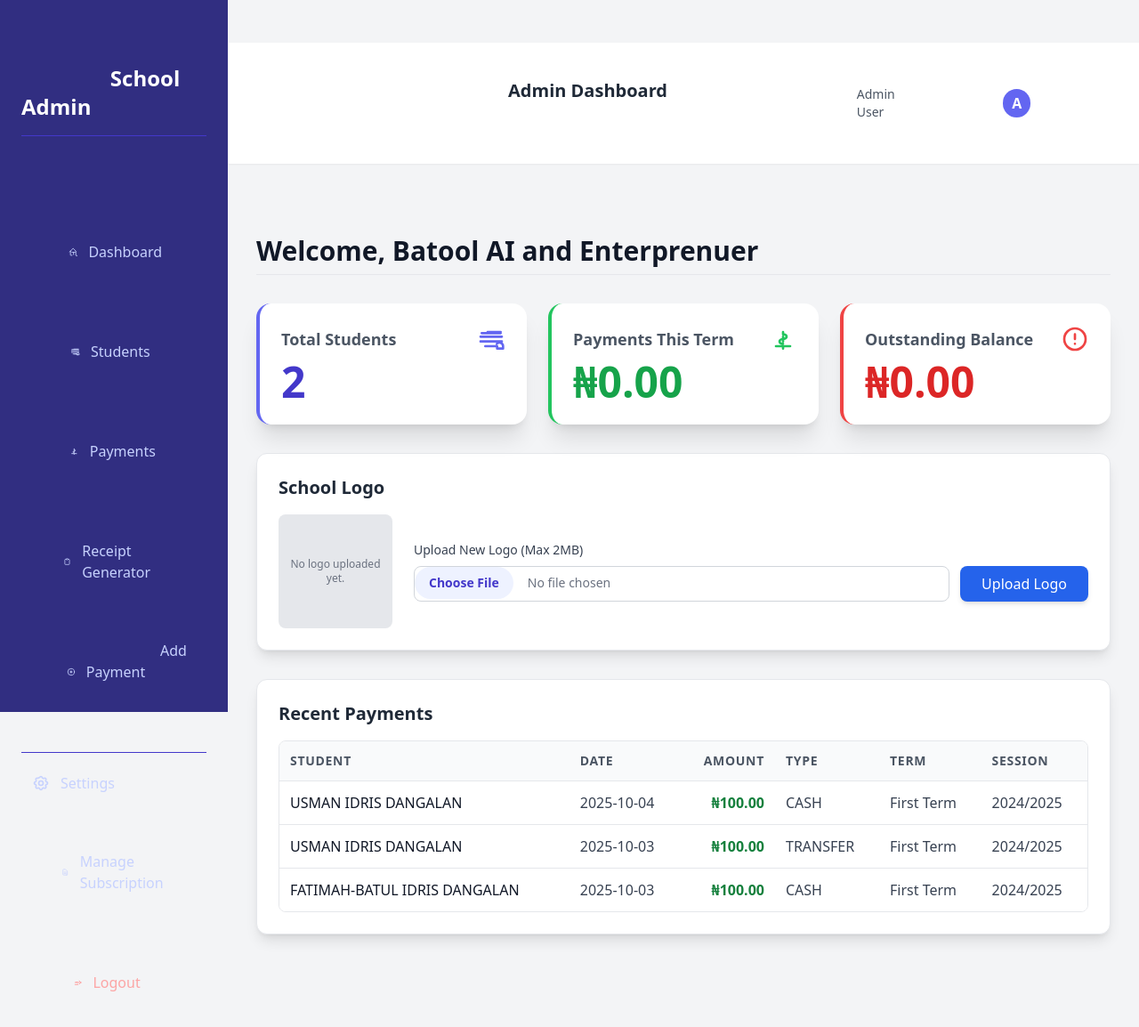
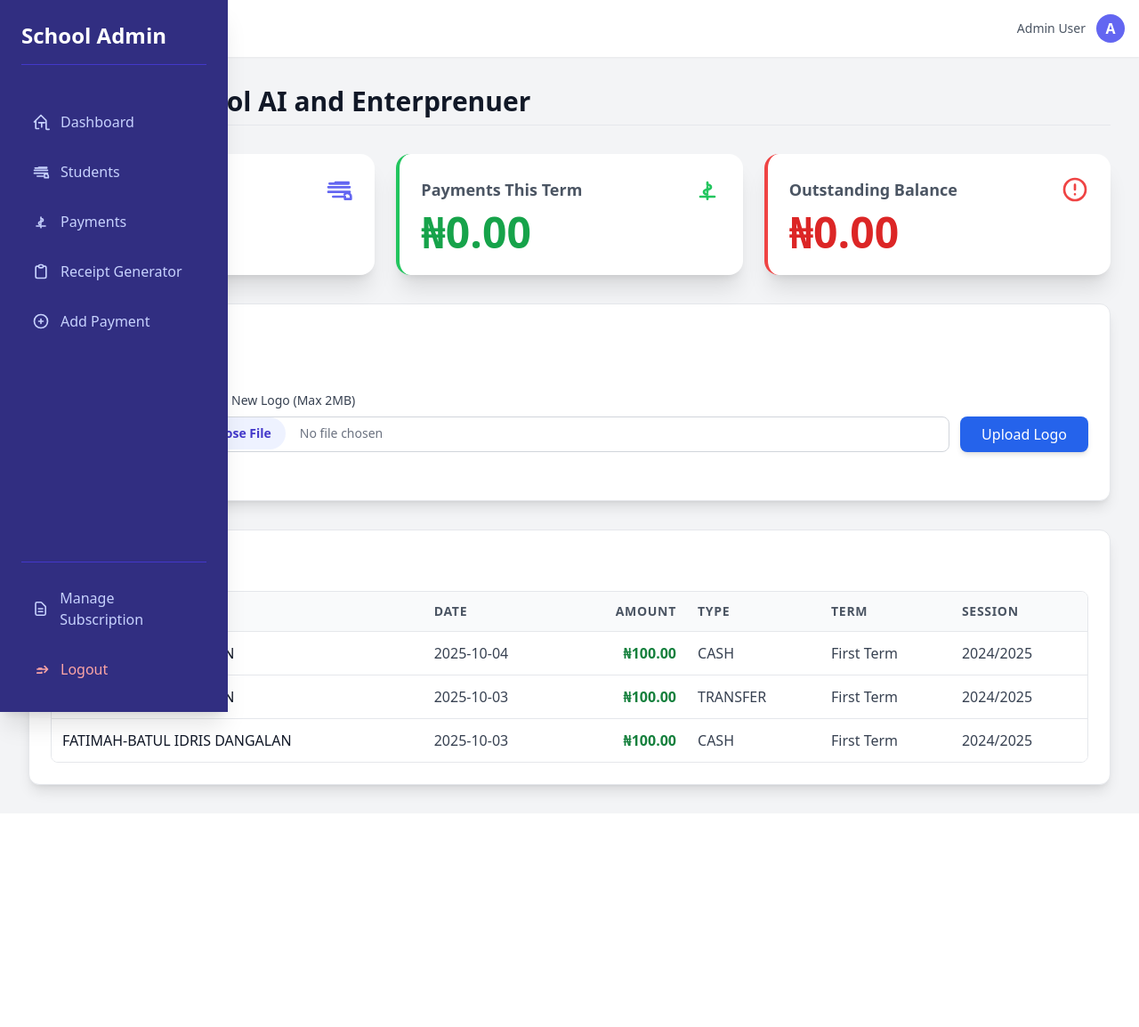
Before and after one commit to winter0019/school_pay, a Flask app: page /dashboard in a window 1280 px wide. Shown: the whole page at 89% size. After the commit the page ends 902 px from the top, so only its background shows below. Run offline with Flask 3, Linux system fonts and the light colour scheme; a user stored in the database is signed in; data comes from the database, SQL or seed files in the repository; data that the repository does not hold is empty; some libraries are stand-ins or nearby versions.

Commit message:
Update layout.html

```diff
--- a/templates/layout.html
+++ b/templates/layout.html
@@ -1,127 +1,230 @@
+
 <!DOCTYPE html>
+
 <html lang="en">
+
 <head>
+
     <meta charset="UTF-8">
+
     <meta name="viewport" content="width=device-width, initial-scale=1.0">
+
     <title>{% block title %}SchoolPay Admin{% endblock %}</title>
+
     <script src="https://cdn.tailwindcss.com"></script>
+
     </head>
+
 <body class="bg-gray-100 font-sans antialiased">
 
+
     <div id="sidebar" class="fixed inset-y-0 left-0 z-40 w-64 bg-indigo-900 shadow-xl
-        transition-transform duration-300 transform -translate-x-full lg:translate-x-0">
+
+        transition-transform duration-300 -translate-x-full lg:translate-x-0">
+
         <div class="p-6 text-white h-full flex flex-col">
+
             <div class="text-2xl font-extrabold mb-10 border-b border-indigo-700 pb-4">
+
                 School Admin
+
             </div>
 
-                        <nav class="space-y-1 flex-grow">
-                                <a href="{{ url_for('dashboard') }}" class="flex items-center py-1.5 px-3 rounded-lg text-indigo-200 hover:bg-indigo-700 hover:text-white transition duration-200">
+
+            <nav class="space-y-2 flex-grow">
+
+                <a href="{{ url_for('dashboard') }}" class="flex items-center p-3 rounded-lg text-indigo-200 hover:bg-indigo-700 hover:text-white transition duration-200">
+
                     <svg class="w-5 h-5 mr-3" fill="none" stroke="currentColor" viewBox="0 0 24 24" xmlns="http://www.w3.org/2000/svg"><path stroke-linecap="round" stroke-linejoin="round" stroke-width="2" d="M3 12l2-2m0 0l7-7 7 7M5 10v10a1 1 0 001 1h3m10-10v10a1 1 0 001 1h3m-10-9v6m-4-6h8"></path></svg>
+
                     Dashboard
+
                 </a>
-                <a href="{{ url_for('students') }}" class="flex items-center py-1.5 px-3 rounded-lg text-indigo-200 hover:bg-indigo-700 hover:text-white transition duration-200">
+
+                <a href="{{ url_for('students') }}" class="flex items-center p-3 rounded-lg text-indigo-200 hover:bg-indigo-700 hover:text-white transition duration-200">
+
                     <svg class="w-5 h-5 mr-3" fill="none" stroke="currentColor" viewBox="0 0 24 24" xmlns="http://www.w3.org/2000/svg"><path stroke-linecap="round" stroke-linejoin="round" stroke-width="2" d="M17 20h5v-2a3 3 0 00-5.356-1.857M17 20v-2m0 2h2m-4-2H7m4 0h5m4-12H9M3 10h18M3 14h18M4 7h16"></path></svg>
+
                     Students
+
                 </a>
-                <a href="{{ url_for('list_payments') }}" class="flex items-center py-1.5 px-3 rounded-lg text-indigo-200 hover:bg-indigo-700 hover:text-white transition duration-200">
+
+                <a href="{{ url_for('list_payments') }}" class="flex items-center p-3 rounded-lg text-indigo-200 hover:bg-indigo-700 hover:text-white transition duration-200">
+
                     <svg class="w-5 h-5 mr-3" fill="none" stroke="currentColor" viewBox="0 0 24 24" xmlns="http://www.w3.org/2000/svg"><path stroke-linecap="round" stroke-linejoin="round" stroke-width="2" d="M12 8c1.657 0 3 .895 3 2s-1.343 2-3 2-3 .895-3 2 1.343 2 3 2m0-8V6m0 4v4m0 4v2m-6-2h12"></path></svg>
+
                     Payments
+
                 </a>
-                   <a href="{{ url_for('receipt_generator_index') }}" class="flex items-center py-1.5 px-3 rounded-lg text-indigo-200 hover:bg-indigo-700 hover:text-white transition duration-200">
+
+                   <a href="{{ url_for('receipt_generator_index') }}" class="flex items-center p-3 rounded-lg text-indigo-200 hover:bg-indigo-700 hover:text-white transition duration-200">
+
                     <svg class="w-5 h-5 mr-3" fill="none" stroke="currentColor" viewBox="0 0 24 24" xmlns="http://www.w3.org/2000/svg"><path stroke-linecap="round" stroke-linejoin="round" stroke-width="2" d="M9 5H7a2 2 0 00-2 2v12a2 2 0 002 2h10a2 2 0 002-2V7a2 2 0 00-2-2h-2M9 5a2 2 0 002 2h2a2 2 0 002-2M9 5a2 2 0 012-2h2a2 2 0 012 2"></path></svg>
+
                     Receipt Generator
+
                 </a>
-                <a href="{{ url_for('add_payment') }}" class="flex items-center py-1.5 px-3 rounded-lg text-indigo-200 hover:bg-indigo-700 hover:text-white transition duration-200">
+
+                <a href="{{ url_for('add_payment') }}" class="flex items-center p-3 rounded-lg text-indigo-200 hover:bg-indigo-700 hover:text-white transition duration-200">
+
                     <svg class="w-5 h-5 mr-3" fill="none" stroke="currentColor" viewBox="0 0 24 24" xmlns="http://www.w3.org/2000/svg"><path stroke-linecap="round" stroke-linejoin="round" stroke-width="2" d="M12 9v3m0 0v3m0-3h3m-3 0H9m12 0a9 9 0 11-18 0 9 9 0 0118 0z"></path></svg>
+
                     Add Payment
+
                 </a>
+
             </nav>
 
-                        <div class="mt-auto pt-4 border-t border-indigo-700 space-y-1">
-                <a href="{{ url_for('settings') }}" class="flex items-center py-1.5 px-3 rounded-lg text-indigo-200 hover:bg-indigo-700 hover:text-white transition duration-200">
-                    <svg class="w-5 h-5 mr-3" fill="none" stroke="currentColor" viewBox="0 0 24 24" xmlns="http://www.w3.org/2000/svg"><path stroke-linecap="round" stroke-linejoin="round" stroke-width="2" d="M10.325 4.317c.426-1.756 2.924-1.756 3.35 0a1.724 1.724 0 002.573 1.066c1.543-.94 3.31.826 2.37 2.37a1.724 1.724 0 001.065 2.572c1.756.426 1.756 2.924 0 3.35a1.724 1.724 0 00-1.066 2.573c.94 1.543-.826 3.31-2.37 2.37a1.724 1.724 0 00-2.572 1.065c-.426 1.756-2.924 1.756-3.35 0a1.724 1.724 0 00-2.573-1.066c-1.543.94-3.31-.826-2.37-2.37a1.724 1.724 0 00-1.065-2.572c-1.756-.426-1.756-2.924 0-3.35a1.724 1.724 0 001.066-2.573c-.94-1.543.826-3.31 2.37-2.37h.001z"></path><path stroke-linecap="round" stroke-linejoin="round" stroke-width="2" d="M15 12a3 3 0 11-6 0 3 3 0 016 0z"></path></svg>
-                    Settings
+
+            <div class="mt-auto pt-4 border-t border-indigo-700">
+
+                   <a href="{{ url_for('pay_with_paystack_subscription') }}" class="flex items-center p-3 rounded-lg text-indigo-200 hover:bg-indigo-700 hover:text-white transition duration-200">
+
+                    <svg class="w-5 h-5 mr-3" fill="none" stroke="currentColor" viewBox="0 0 24 24" xmlns="http://www.w3.org/2000/svg"><path stroke-linecap="round" stroke-linejoin="round" stroke-width="2" d="M9 12h6m-6 4h6m2 5H7a2 2 0 01-2-2V5a2 2 0 012-2h5.586a1 1 0 01.707.293l5.414 5.414a1 1 0 01.293.707V19a2 2 0 01-2 2z"></path></svg>
+
+                    Manage Subscription
+
                 </a>
 
-                   <a href="{{ url_for('pay_with_paystack_subscription') }}" class="flex items-center py-1.5 px-3 rounded-lg text-indigo-200 hover:bg-indigo-700 hover:text-white transition duration-200">
-                    <svg class="w-5 h-5 mr-3" fill="none" stroke="currentColor" viewBox="0 0 24 24" xmlns="http://www.w3.org/2000/svg"><path stroke-linecap="round" stroke-linejoin="round" stroke-width="2" d="M9 12h6m-6 4h6m2 5H7a2 2 0 01-2-2V5a2 2 0 012-2h5.586a1 1 0 01.707.293l5.414 5.414a1 1 0 01.293.707V19a2 2 0 01-2 2z"></path></svg>
-                    Manage Subscription
+                <a href="{{ url_for('logout') }}" class="flex items-center p-3 rounded-lg text-red-300 hover:bg-indigo-700 hover:text-red-100 transition duration-200 mt-2">
+
+                    <svg class="w-5 h-5 mr-3" fill="none" stroke="currentColor" viewBox="0 0 24 24" xmlns="http://www.w3.org/2000/svg"><path stroke-linecap="round" stroke-linejoin="round" stroke-width="2" d="M17 16l4-4m0 0l-4-4m4 4H7m6 4v1m-6 0h6m-4-6h4"></path></svg>
+
+                    Logout
+
                 </a>
-                <a href="{{ url_for('logout') }}" class="flex items-center py-1.5 px-3 rounded-lg text-red-300 hover:bg-indigo-700 hover:text-red-100 transition duration-200 mt-2">
-                    <svg class="w-5 h-5 mr-3" fill="none" stroke="currentColor" viewBox="0 0 24 24" xmlns="http://www.w3.org/2000/svg"><path stroke-linecap="round" stroke-linejoin="round" stroke-width="2" d="M17 16l4-4m0 0l-4-4m4 4H7m6 4v1m-6 0h6m-4-6h4"></path></svg>
-                    Logout
-                </a>
+
             </div>
+
         </div>
+
     </div>
+
 
     <div id="sidebar-backdrop" class="fixed inset-0 bg-black opacity-50 z-30 hidden lg:hidden" onclick="toggleSidebar()"></div>
 
-    <div id="main-content" class="min-h-screen lg:ml-64">
+
+    <div id="main-content" class="min-h-screen **lg:ml-64**">
+
+
 
         <header class="bg-white shadow-sm p-4 sticky top-0 z-10">
+
             <div class="flex items-center justify-between">
+
                 <button id="sidebar-toggle" class="lg:hidden p-2 text-indigo-700 hover:text-indigo-900 focus:outline-none" onclick="toggleSidebar()">
+
                     <svg class="w-6 h-6" fill="none" stroke="currentColor" viewBox="0 0 24 24" xmlns="http://www.w3.org/2000/svg"><path stroke-linecap="round" stroke-linejoin="round" stroke-width="2" d="M4 6h16M4 12h16M4 18h16"></path></svg>
+
                 </button>
 
+
+
                 <h1 class="text-xl font-semibold text-gray-800 lg:ml-0">
+
                     {% block header_title %}Dashboard{% endblock %}
+
                 </h1>
 
+
                 <div class="flex items-center space-x-3">
+
                     <span class="text-sm text-gray-600 hidden sm:inline">Admin User</span>
+
                     <div class="h-8 w-8 bg-indigo-500 rounded-full flex items-center justify-center text-white font-bold">A</div>
+
                 </div>
+
             </div>
+
         </header>
 
+
         <main class="p-4 sm:p-6 lg:p-8">
+
             {% block content %}
+
             {% endblock %}
+
         </main>
+
     </div>
 
+
     <script>
+
         const sidebar = document.getElementById('sidebar');
+
         const backdrop = document.getElementById('sidebar-backdrop');
+
         const translateClass = 'translate-x-0';
 
+
+
         // Function to toggle the sidebar on small screens
+
         function toggleSidebar() {
+
             // Check if the screen is large (desktop view)
+
             if (window.innerWidth >= 1024) {
+
                 return; // Do nothing if on desktop
+
             }
 
+
+
             // Toggle the 'translate-x-0' class to show/hide the sidebar
+
             // This class overrides the default '-translate-x-full' from the HTML
+
             sidebar.classList.toggle(translateClass);
 
+
+
             // Toggle the visibility of the dark overlay backdrop
+
             backdrop.classList.toggle('hidden');
+
         }
 
-        // Add event listener to close the sidebar on backdrop click
-        backdrop.addEventListener('click', toggleSidebar);
 
         // Close the sidebar if the screen resizes from mobile to desktop
+
         window.addEventListener('resize', () => {
+
             if (window.innerWidth >= 1024) {
+
                 // Remove the mobile-open class to ensure it doesn't conflict
+
                 sidebar.classList.remove(translateClass);
+
                 backdrop.classList.add('hidden');
+
             }
+
         });
 
-        // Initial check on load to ensure proper state
+
+        // The onload is no longer strictly necessary because -translate-x-full
+
+        // is the default, but we'll keep the resize logic clean.
+
         window.onload = () => {
+
             if (window.innerWidth < 1024) {
+
                 sidebar.classList.remove(translateClass); // Ensure it starts hidden on mobile
+
                 backdrop.classList.add('hidden');
+
             }
+
         };
+
     </script>
+
 </body>
+
 </html>
```
Lines whose indentation alone changed are shown as unchanged.
